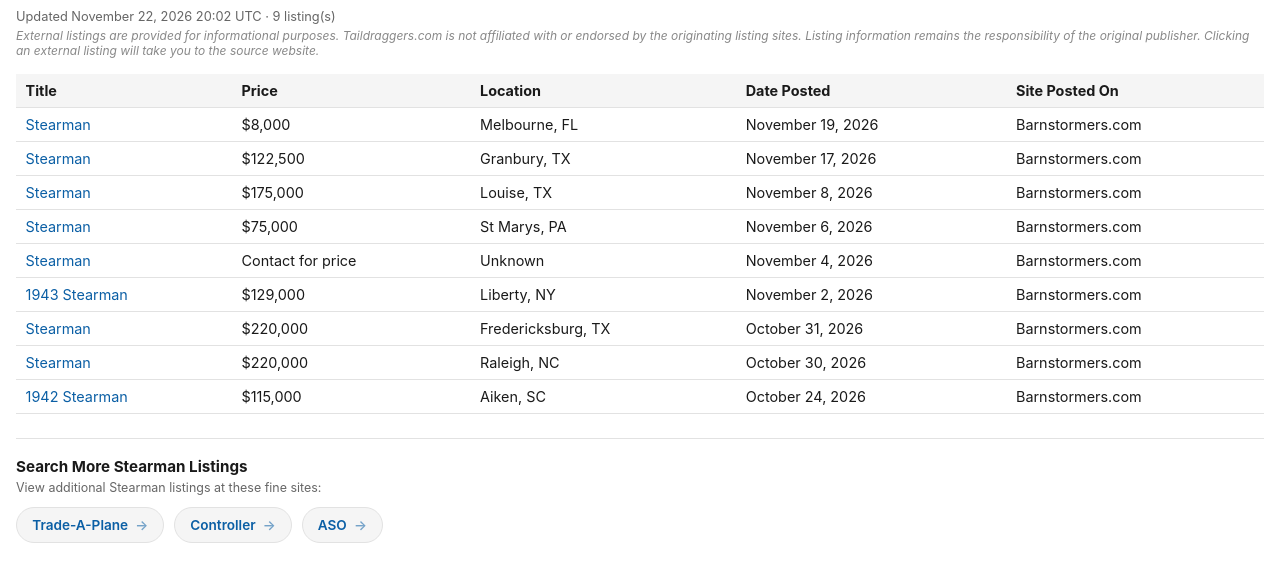
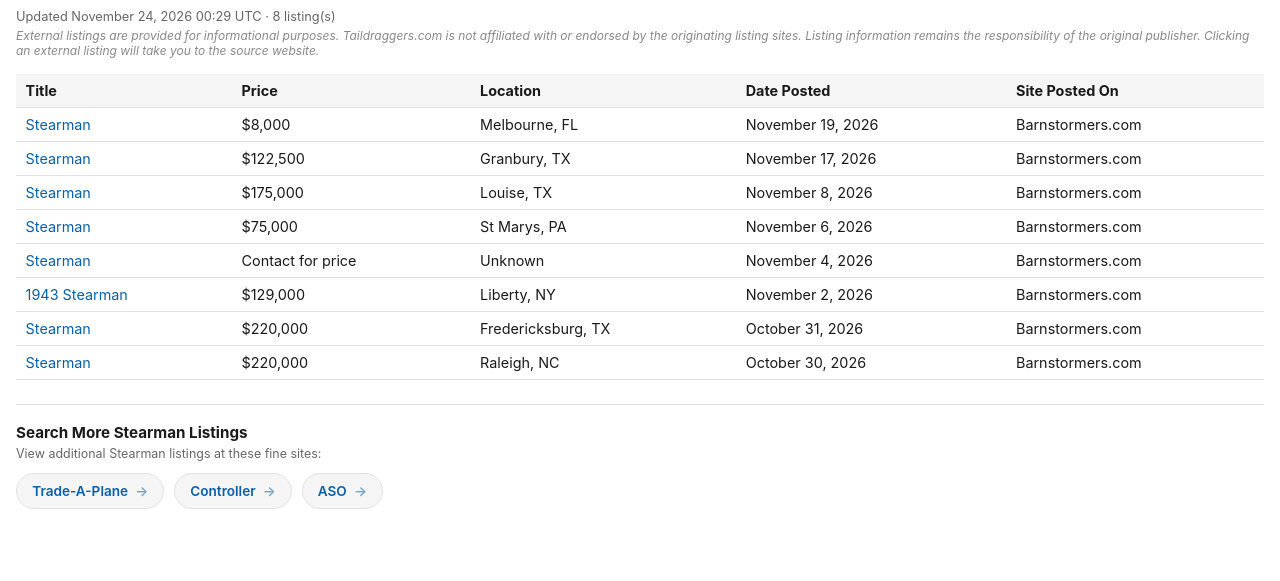
Before and after one commit to taildraggers/stearman-for-sale, a plain HTML site: page docs/index.html in a window 1280 px wide. Shown: the part 43-624 px from the top of the page. Drawn offline with Linux system fonts and the light colour scheme.

Commit message:
Update Stearman listings (2026-11-24)

```diff
--- a/docs/index.html
+++ b/docs/index.html
@@ -76,7 +76,7 @@
 </head>
 <body>
   <h1>Other Stearman Ads on the Web</h1>
-  <div class="updated">Updated November 22, 2026 20:02 UTC &middot; 9 listing(s)</div>
+  <div class="updated">Updated November 24, 2026 00:29 UTC &middot; 8 listing(s)</div>
   <div class="disclaimer">External listings are provided for informational purposes. Taildraggers.com is not affiliated with or endorsed by the originating listing sites. Listing information remains the responsibility of the original publisher. Clicking an external listing will take you to the source website.</div>
   <table>
     <thead>
@@ -91,7 +91,6 @@
         <tr><td><a href="https://www.barnstormers.com/classified-2081410-1943-450-Stearman-N61GP.html" target="_blank" rel="noopener noreferrer">1943 Stearman</a></td><td>$129,000</td><td>Liberty, NY</td><td>November 2, 2026</td><td>Barnstormers.com</td></tr>
         <tr><td><a href="https://www.barnstormers.com/classified-2042676-Stearman-450.html" target="_blank" rel="noopener noreferrer">Stearman</a></td><td>$220,000</td><td>Fredericksburg, TX</td><td>October 31, 2026</td><td>Barnstormers.com</td></tr>
         <tr><td><a href="https://www.barnstormers.com/classified-2080961-Beautiful-Stearman-Restoration.html" target="_blank" rel="noopener noreferrer">Stearman</a></td><td>$220,000</td><td>Raleigh, NC</td><td>October 30, 2026</td><td>Barnstormers.com</td></tr>
-        <tr><td><a href="https://www.barnstormers.com/classified-2061686-1942-Stearman.html" target="_blank" rel="noopener noreferrer">1942 Stearman</a></td><td>$115,000</td><td>Aiken, SC</td><td>October 24, 2026</td><td>Barnstormers.com</td></tr>
     </tbody>
   </table>
   <div class="more-resources">
```
